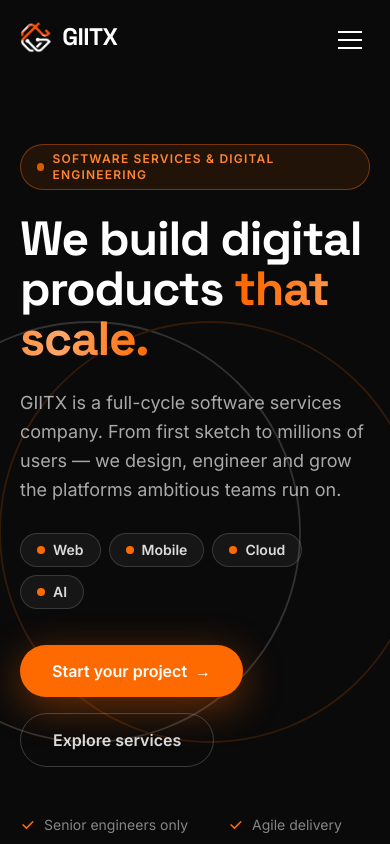
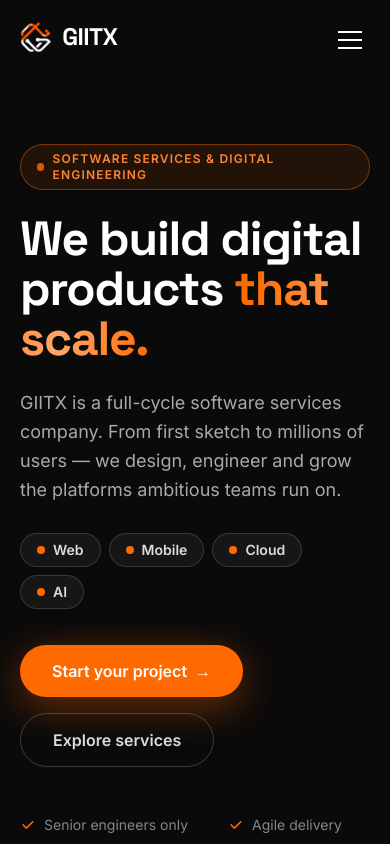
Before and after one commit to kndKD/giitx, a Next.js app: page / in a window 390 px wide. Shown: the top 844 px of the page. Built offline with nearby package versions, Linux system fonts and the light colour scheme.

Commit message:
fix: hero mobile-friendly — hide Interlock backdrop loops on mobile

```diff
--- a/components/Hero.tsx
+++ b/components/Hero.tsx
@@ -25,10 +25,16 @@
  * The backdrop is GIITX's own logo geometry: two interlocking loops
  * (white + orange) with a single orange pulse travelling along the loop,
  * and four service nodes on the loop: Web, Mobile, Cloud, AI.
+ *
+ * Mobile fix: the backdrop loops are desktop-only (hidden below lg).
+ * On mobile the 42rem-wide SVG sat behind the headline, subcopy,
+ * pills and buttons, with loop lines crossing the text — not friendly.
+ * Mobile already shows the Web/Mobile/Cloud/AI pills, so it gets a
+ * clean solid background instead.
  */
 function InterlockBackdrop() {
   return (
-    <div className="pointer-events-none absolute inset-0" aria-hidden="true">
+    <div className="pointer-events-none absolute inset-0 hidden lg:block" aria-hidden="true">
       <svg
         className="absolute -right-24 top-1/2 h-[42rem] w-[42rem] -translate-y-1/2 opacity-[0.16] lg:right-[-4rem] lg:h-[52rem] lg:w-[52rem]"
         viewBox="0 0 560 560"
```
